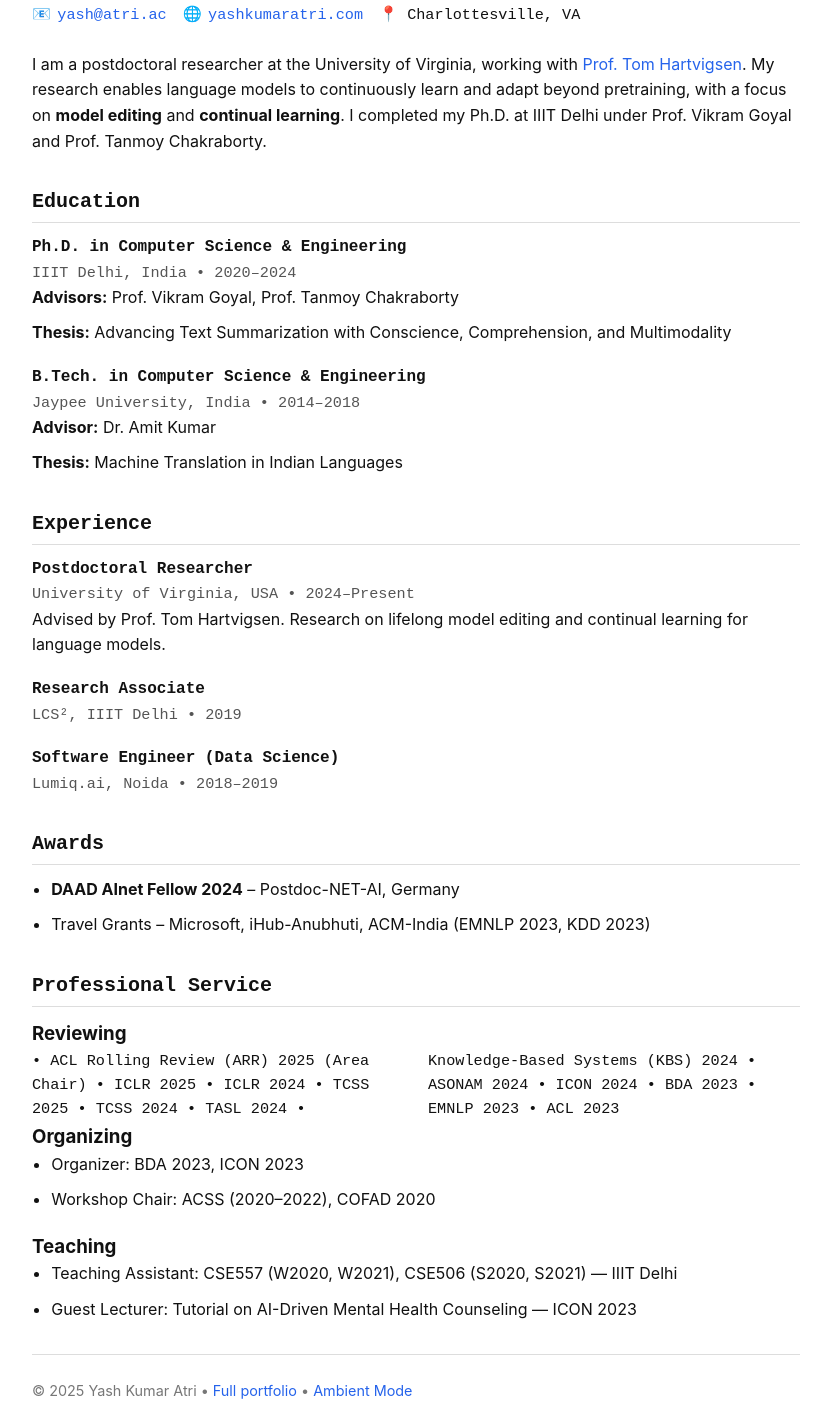
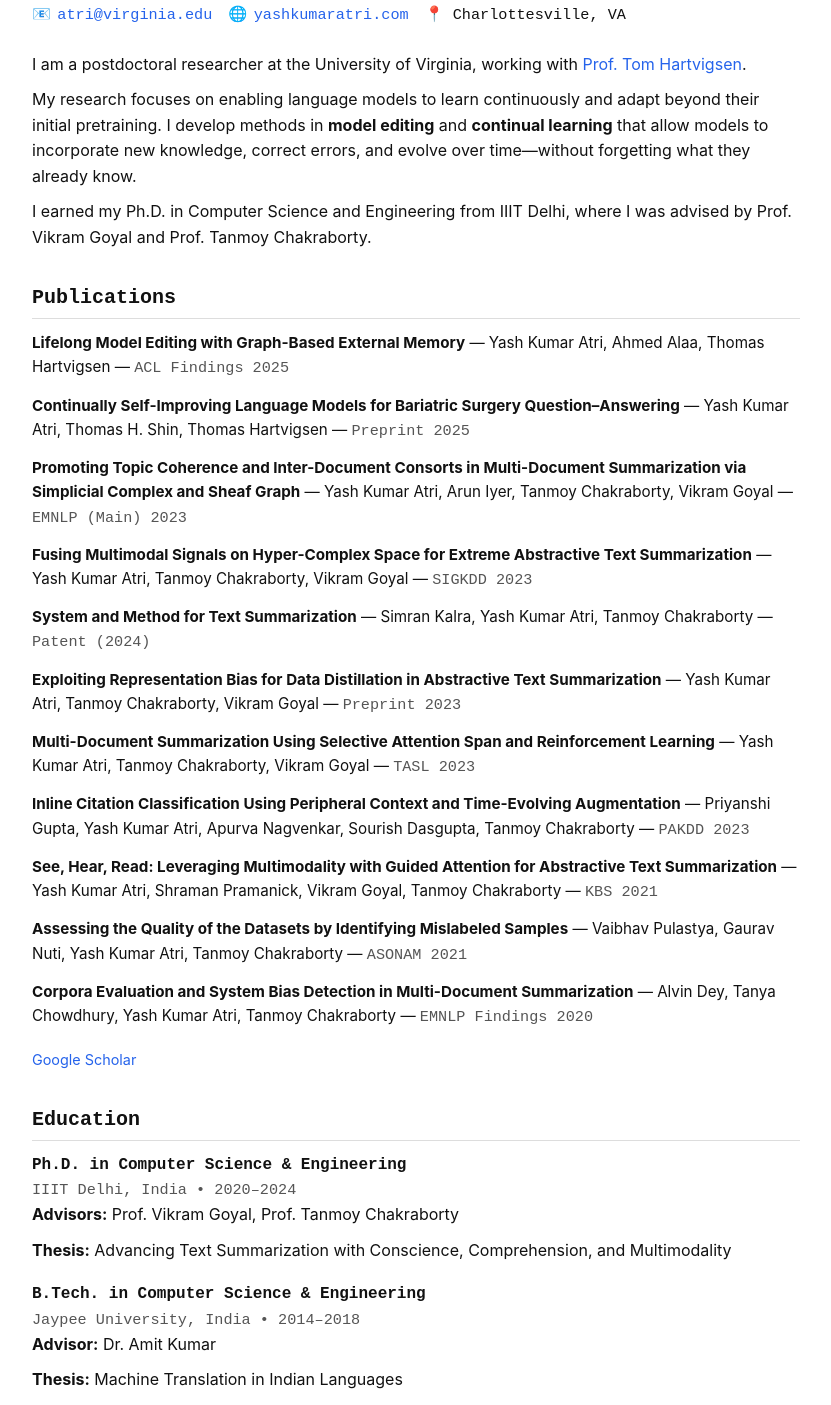
Before and after one commit to yashkumaratri/atri.ac, a plain HTML site: page index.html in a window 1280 px wide. Shown: the part 141-1546 px from the top of the page, without its empty margins (224-1055 px from the left). Drawn offline with Linux system fonts and the light colour scheme.

Commit message:
Revise HTML structure and content for clarity
Updated the title and description meta tags. Refined styles and improved content structure for better readability. Added publications and professional service details.

```diff
--- a/index.html
+++ b/index.html
@@ -3,60 +3,46 @@
 <head>
   <meta charset="UTF-8" />
   <meta name="viewport" content="width=device-width, initial-scale=1.0" />
-  <title>Yash Kumar Atri — atri.ac</title>
-  <meta name="description" content="Academic resume of Yash Kumar Atri, Postdoctoral Researcher at University of Virginia">
+  <title>Yash Kumar Atri</title>
+  <meta name="description" content="Yash Kumar Atri, Postdoctoral Researcher at University of Virginia">
   <style>
-    :root {
-      --fg: #111;
-      --bg: #fff;
-      --border: #ddd;
-      --link: #2563eb;
-      --mono: 'JetBrains Mono', monospace;
-      --sans: -apple-system, BlinkMacSystemFont, 'Segoe UI', Helvetica, Arial, sans-serif;
-    }
-    @media (prefers-color-scheme: dark) {
-      :root {
-        --fg: #eaeaea;
-        --bg: #121212;
-        --border: #444;
-        --link: #60a5fa;
-      }
-    }
     * {
       margin: 0;
       padding: 0;
       box-sizing: border-box;
     }
     body {
-      font-family: var(--sans);
-      background: var(--bg);
-      color: var(--fg);
+      font-family: -apple-system, BlinkMacSystemFont, 'Segoe UI', Helvetica, Arial, sans-serif;
+      background: #fff;
+      color: #111;
       line-height: 1.6;
       padding: 2rem 1rem;
       max-width: 800px;
       margin: 0 auto;
     }
     h1 {
-      font-family: var(--mono);
+      font-family: 'JetBrains Mono', monospace;
       font-size: 2.2rem;
       font-weight: 600;
       margin-bottom: 0.25rem;
     }
     .subtitle {
-      font-family: var(--mono);
+      font-family: 'JetBrains Mono', monospace;
       font-size: 1.1rem;
-      color: #666;
+      color: #555;
       margin-bottom: 1.5rem;
     }
-    @media (prefers-color-scheme: dark) {
-      .subtitle { color: #aaa; }
-    }
     h2 {
-      font-family: var(--mono);
+      font-family: 'JetBrains Mono', monospace;
       font-size: 1.25rem;
       margin: 1.5rem 0 0.75rem;
       padding-bottom: 0.25rem;
-      border-bottom: 1px solid var(--border);
+      border-bottom: 1px solid #ddd;
+    }
+    h3 {
+      font-family: 'JetBrains Mono', monospace;
+      font-size: 1.1rem;
+      margin: 1.2rem 0 0.6rem;
     }
     p, li {
       margin-bottom: 0.6rem;
@@ -66,7 +52,7 @@
       margin-bottom: 1.2rem;
     }
     a {
-      color: var(--link);
+      color: #2563eb;
       text-decoration: none;
     }
     a:hover {
@@ -77,7 +63,7 @@
       flex-wrap: wrap;
       gap: 1rem;
       margin: 1.5rem 0;
-      font-family: var(--mono);
+      font-family: 'JetBrains Mono', monospace;
       font-size: 0.95rem;
     }
     .contact div {
@@ -93,36 +79,45 @@
     }
     .job-title, .degree-title {
       font-weight: 600;
-      font-family: var(--mono);
+      font-family: 'JetBrains Mono', monospace;
     }
     .job-meta, .degree-meta {
-      font-family: var(--mono);
+      font-family: 'JetBrains Mono', monospace;
       font-size: 0.95rem;
       color: #555;
     }
-    @media (prefers-color-scheme: dark) {
-      .job-meta, .degree-meta { color: #bbb; }
+    .pub-list {
+      list-style: none;
+      padding: 0;
+      margin-bottom: 1.2rem;
+      font-size: 0.95rem;
+      line-height: 1.6;
     }
-    .venue-list {
-      columns: 2;
-      column-gap: 1.5rem;
-      font-family: var(--mono);
-      font-size: 0.95rem;
+    .pub-list li {
+      margin-bottom: 0.8rem;
     }
-    @media (max-width: 600px) {
-      .venue-list {
-        columns: 1;
+    .venue {
+      font-family: 'JetBrains Mono', monospace;
+      color: #555;
     }
+    .pub-note {
+      font-size: 0.9rem;
+      color: #666;
     }
+    .pub-note a {
+      color: #2563eb;
+      text-decoration: none;
+    }
+    .pub-note a:hover {
+      text-decoration: underline;
+    }
+
     footer {
       margin-top: 2rem;
       padding-top: 1.5rem;
-      border-top: 1px solid var(--border);
+      border-top: 1px solid #ddd;
       font-size: 0.9rem;
-      color: #777;
-    }
-    @media (prefers-color-scheme: dark) {
-      footer { color: #999; }
+      color: #666;
     }
   </style>
 </head>
@@ -132,7 +127,7 @@
     <div class="subtitle">Postdoctoral Researcher • University of Virginia</div>
 
     <div class="contact">
-      <div>📧 <a href="mailto:yash@atri.ac">yash@atri.ac</a></div>
+      <div>📧 <a href="mailto:atri@virginia.edu">atri@virginia.edu</a></div>
       <div>🌐 <a href="https://yashkumaratri.com">yashkumaratri.com</a></div>
       <div>📍 Charlottesville, VA</div>
     </div>
@@ -143,9 +138,35 @@
   <p>
     I am a postdoctoral researcher at the University of Virginia, working with
     <a href="https://www.tomhartvigsen.com">Prof. Tom Hartvigsen</a>.
-        My research enables language models to continuously learn and adapt beyond pretraining,
-        with a focus on <strong>model editing</strong> and <strong>continual learning</strong>.
-        I completed my Ph.D. at IIIT Delhi under Prof. Vikram Goyal and Prof. Tanmoy Chakraborty.
+  </p>
+  <p>
+    My research focuses on enabling language models to learn continuously and adapt beyond their initial pretraining.
+    I develop methods in <strong>model editing</strong> and <strong>continual learning</strong> that allow models to
+    incorporate new knowledge, correct errors, and evolve over time—without forgetting what they already know.
+  </p>
+  <p>
+    I earned my Ph.D. in Computer Science and Engineering from IIIT Delhi, where I was advised by
+    Prof. Vikram Goyal and Prof. Tanmoy Chakraborty.
+  </p>
+</section>
+
+    <section class="section">
+  <h2>Publications</h2>
+  <ul class="pub-list">
+    <li><strong>Lifelong Model Editing with Graph-Based External Memory</strong> — Yash Kumar Atri, Ahmed Alaa, Thomas Hartvigsen — <span class="venue">ACL Findings 2025</span></li>
+    <li><strong>Continually Self-Improving Language Models for Bariatric Surgery Question–Answering</strong> — Yash Kumar Atri, Thomas H. Shin, Thomas Hartvigsen — <span class="venue">Preprint 2025</span></li>
+    <li><strong>Promoting Topic Coherence and Inter-Document Consorts in Multi-Document Summarization via Simplicial Complex and Sheaf Graph</strong> — Yash Kumar Atri, Arun Iyer, Tanmoy Chakraborty, Vikram Goyal — <span class="venue">EMNLP (Main) 2023</span></li>
+    <li><strong>Fusing Multimodal Signals on Hyper-Complex Space for Extreme Abstractive Text Summarization</strong> — Yash Kumar Atri, Tanmoy Chakraborty, Vikram Goyal — <span class="venue">SIGKDD 2023</span></li>
+    <li><strong>System and Method for Text Summarization</strong> — Simran Kalra, Yash Kumar Atri, Tanmoy Chakraborty — <span class="venue">Patent (2024)</span></li>
+    <li><strong>Exploiting Representation Bias for Data Distillation in Abstractive Text Summarization</strong> — Yash Kumar Atri, Tanmoy Chakraborty, Vikram Goyal — <span class="venue">Preprint 2023</span></li>
+    <li><strong>Multi-Document Summarization Using Selective Attention Span and Reinforcement Learning</strong> — Yash Kumar Atri, Tanmoy Chakraborty, Vikram Goyal — <span class="venue">TASL 2023</span></li>
+    <li><strong>Inline Citation Classification Using Peripheral Context and Time-Evolving Augmentation</strong> — Priyanshi Gupta, Yash Kumar Atri, Apurva Nagvenkar, Sourish Dasgupta, Tanmoy Chakraborty — <span class="venue">PAKDD 2023</span></li>
+    <li><strong>See, Hear, Read: Leveraging Multimodality with Guided Attention for Abstractive Text Summarization</strong> — Yash Kumar Atri, Shraman Pramanick, Vikram Goyal, Tanmoy Chakraborty — <span class="venue">KBS 2021</span></li>
+    <li><strong>Assessing the Quality of the Datasets by Identifying Mislabeled Samples</strong> — Vaibhav Pulastya, Gaurav Nuti, Yash Kumar Atri, Tanmoy Chakraborty — <span class="venue">ASONAM 2021</span></li>
+    <li><strong>Corpora Evaluation and System Bias Detection in Multi-Document Summarization</strong> — Alvin Dey, Tanya Chowdhury, Yash Kumar Atri, Tanmoy Chakraborty — <span class="venue">EMNLP Findings 2020</span></li>
+  </ul>
+  <p class="pub-note">
+    <a href="https://scholar.google.com/citations?user=sTyStXIAAAAJ&hl=en">Google Scholar</a>
   </p>
 </section>
 
@@ -170,11 +191,12 @@
       <div class="job">
         <div class="job-title">Postdoctoral Researcher</div>
         <div class="job-meta">University of Virginia, USA • 2024–Present</div>
-        <p>Advised by Prof. Tom Hartvigsen. Research on lifelong model editing and continual learning for language models.</p>
+        <p>Advised by Prof. Tom Hartvigsen.</p>
+        <p>Research on lifelong model editing and continual learning for language models.</p>
       </div>
       <div class="job">
         <div class="job-title">Research Associate</div>
-        <div class="job-meta">LCS², IIIT Delhi • 2019</div>
+        <div class="job-meta">LCS2, IIIT Delhi • 2019</div>
       </div>
       <div class="job">
         <div class="job-title">Software Engineer (Data Science)</div>
@@ -193,20 +215,12 @@
     <section class="section">
       <h2>Professional Service</h2>
       <h3>Reviewing</h3>
-      <div class="venue-list">
-        <span>• ACL Rolling Review (ARR) 2025 (Area Chair)</span>
-        <span>• ICLR 2025</span>
-        <span>• ICLR 2024</span>
-        <span>• TCSS 2025</span>
-        <span>• TCSS 2024</span>
-        <span>• TASL 2024</span>
-        <span>• Knowledge-Based Systems (KBS) 2024</span>
-        <span>• ASONAM 2024</span>
-        <span>• ICON 2024</span>
-        <span>• BDA 2023</span>
-        <span>• EMNLP 2023</span>
-        <span>• ACL 2023</span>
-      </div>
+      <p>
+        Area Chair, ARR 2025;
+        Reviewer for ICLR 25,24; ARR 25,24; TCSS 25,24; TASL 24;
+        Knowledge-Based Systems (KBS) 2024; ASONAM 2024; ICON 25,24; BDA 24,23;
+        EMNLP 23; ACL 23.
+      </p>
 
       <h3>Organizing</h3>
       <ul>
```
Lines whose indentation alone changed are shown as unchanged.
